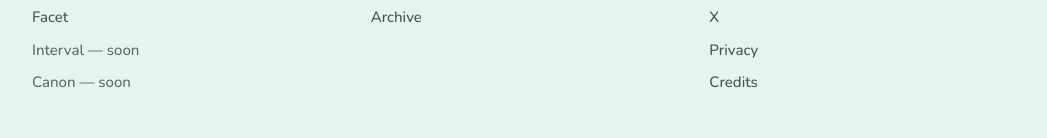
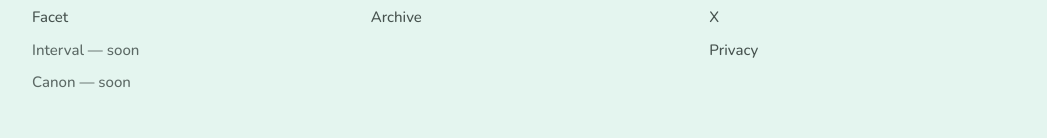
Before and after one commit to RubenPDev/overtone, a React (Vite) app in the folder public/Homepage/: page / in a window 1280 px wide. Shown: the part 1940-2078 px from the top of the page, without its empty margins (116-1163 px from the left). Built offline with nearby package versions, Linux system fonts and the light colour scheme.

Commit message:
Update Footer.jsx

```diff
--- a/public/Homepage/src/components/Footer.jsx
+++ b/public/Homepage/src/components/Footer.jsx
@@ -38,7 +38,6 @@ export default function Footer({ navigate }) {
             <li><a href="mailto:contact@overtone.games">Email</a></li>
             <li><a href="https://x.com/overtonegames" target="_blank" rel="noopener noreferrer">X</a></li>
             <li><a href={withBase('/privacy')} onClick={navigate ? linkHandler(navigate, '/privacy') : undefined}>Privacy</a></li>
-            <li><a href="/credits/">Credits</a></li>
           </ul>
         </div>
       </div>
```
